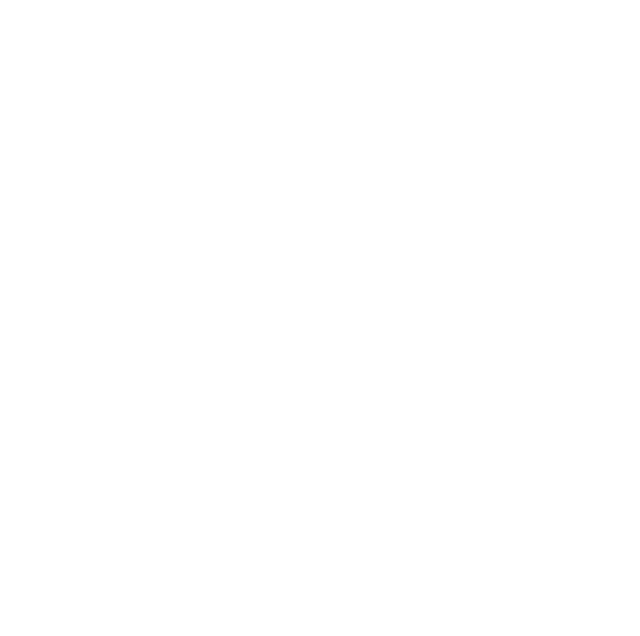
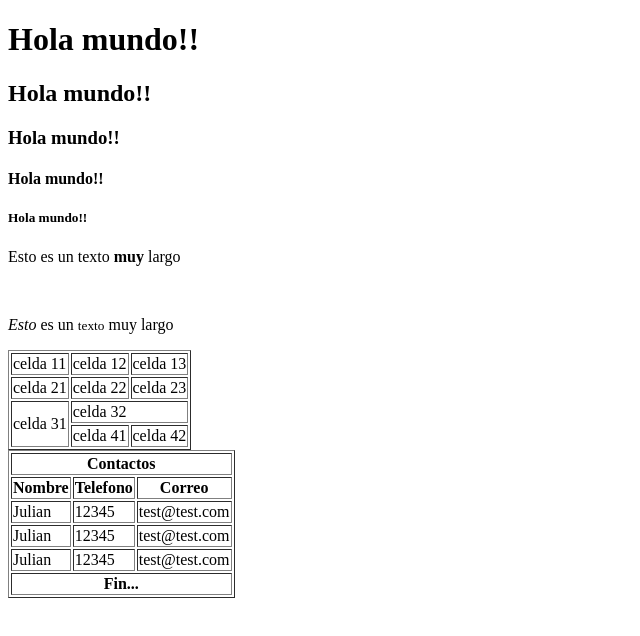
Before and after one commit to jdbeltran02/x, a plain HTML site: page index.html in a window 1280 px wide. Shown: the whole page, without its empty margins (0-640 px from the left). Drawn offline with Linux system fonts and the light colour scheme.

Commit message:
se agrego los titulos y las tablas

```diff
--- a/index.html
+++ b/index.html
@@ -1,10 +1,76 @@
 <!DOCTYPE html>
 <html lang="es"><!--idioma-->
-    <head>
+    <head><!--cabecera del thml-->
         <meta charset="UFT-8"/><!--caracteres-->
         <title>Inicio</title><!---->
     </head>
-    <body>
+    <body><!--cuero del html-->
+    <h1>Hola mundo!!</h1><!--para titulos-->
+    <h2>Hola mundo!!</h2><!--para subitulos-->
+    <h3>Hola mundo!!</h3>
+    <h4>Hola mundo!!</h4>
+    <h5>Hola mundo!!</h5>
+    <p><!--parrafos-->
+        Esto es un texto <strong>muy</strong> <!--negrita-->largo
+    </p>
+    <br><!--INTERLINEADO-->
+    <p><!--parrafos-->
+        <I>Esto</I><!--letra italica--> es un <small>texto</small> muy largo
+    </p>
+    <table border="1">
+        <tr>
+            <td>celda 11</td>
+            <td>celda 12</td>
+            <td>celda 13</td>
+        </tr>
+        <tr>
+            <td>celda 21</td>
+            <td>celda 22</td>
+            <td>celda 23</td>
+        </tr>
+        <tr>
+            <td rowspan="2">celda 31</td>
+            <td colspan="2">celda 32</td>
+        </tr>
+        <tr>
+            <td>celda 41</td>
+            <td>celda 42</td>
+        </tr>
+    </table>
+    <table border="1">
+        <thead>
+            <tr>
+                <th colspan="3">Contactos</th>
+            </tr>
+            <tr>
+                <th>Nombre</th>
+                <th>Telefono</th>
+                <th>Correo</th>
 
-    </body>
+            </tr>
+        </thead>
+        <tbody>
+            <tr>
+                <td>Julian</td>
+                <td>12345</td>
+                <td>test@test.com</td>
+            </tr>
+            <tr>
+                <td>Julian</td>
+                <td>12345</td>
+                <td>test@test.com</td>
+            </tr>
+            <tr>
+                <td>Julian</td>
+                <td>12345</td>
+                <td>test@test.com</td>
+            </tr>
+        </tbody>
+        <tfood>
+            <tr>
+                <th colspan="3">Fin...</th>
+            </tr>
+        </tfood>
+    </table>
+ </body>
 </html>
```
